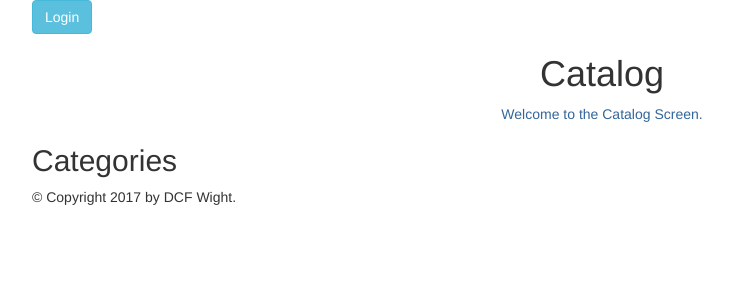
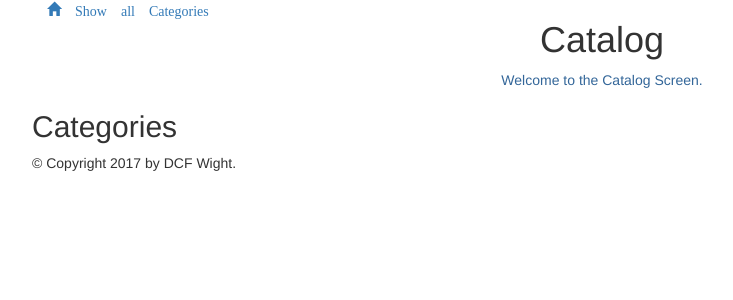
Before and after one commit to dcfwight/catalog, a Flask app: page / in a window 1280 px wide. Shown: the top 300 px of the page, without its empty margins (38-771 px from the left). Run offline with Flask 2, Linux system fonts and the light colour scheme; some libraries are stand-ins or nearby versions; some web fonts are replaced.

Commit message:
Change tabs to spaces in indentation

```diff
--- a/templates/layout.html
+++ b/templates/layout.html
@@ -24,7 +24,17 @@
     </head>
     <body>
         <div class="container">
-      <a href="/login" class="btn btn-info" role="button">Login</a>
+            <div class="col-md-6">
+                <a href="{{url_for('showCatalog')}}">
+                    <span class="glyphicon glyphicon-home" aria-hidden=true>
+                        Show all Categories
+                    </span>
+                </a>
+            </div>
+            <div class="col-md-6 text-right">
+
+
+            </div>
             <div id="content">{% block content %}{% endblock %}</div>
             <div id="footer">
                 {% block footer %}
```
Lines whose indentation alone changed are shown as unchanged.
